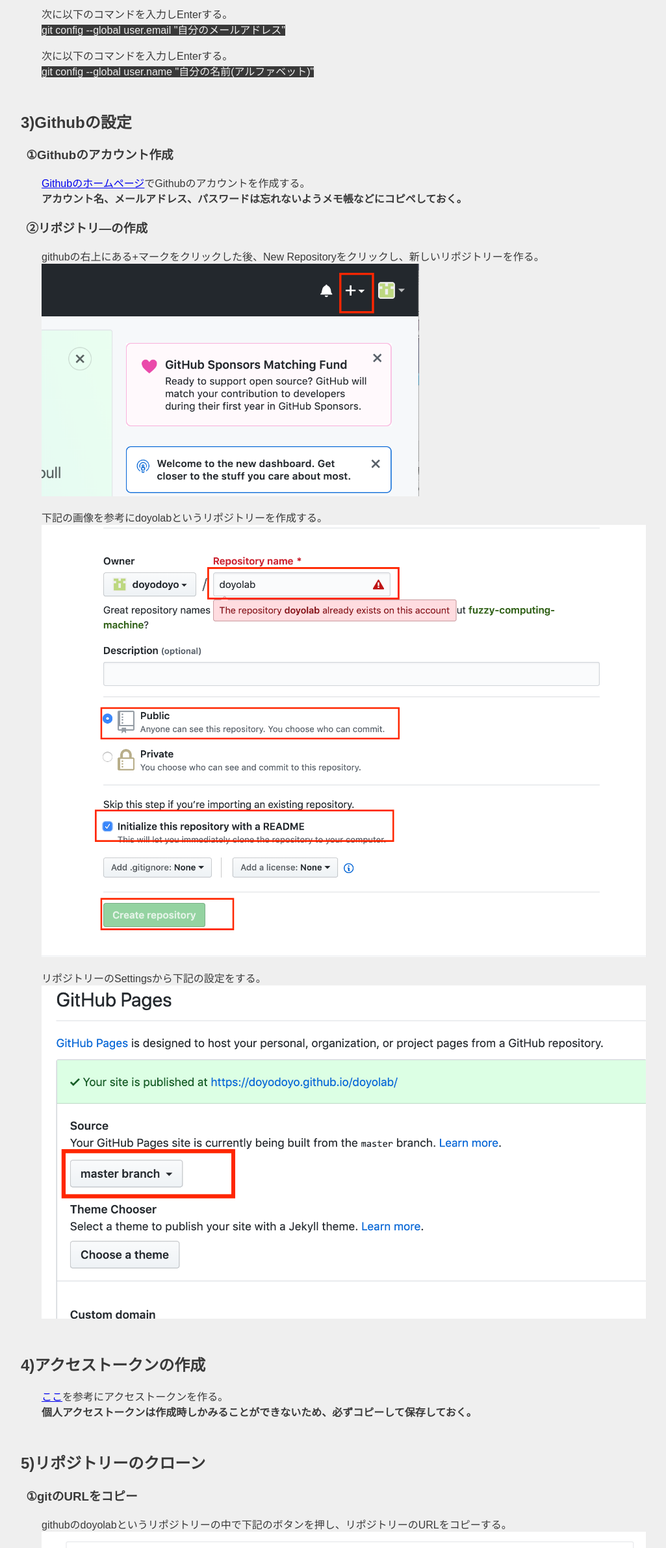
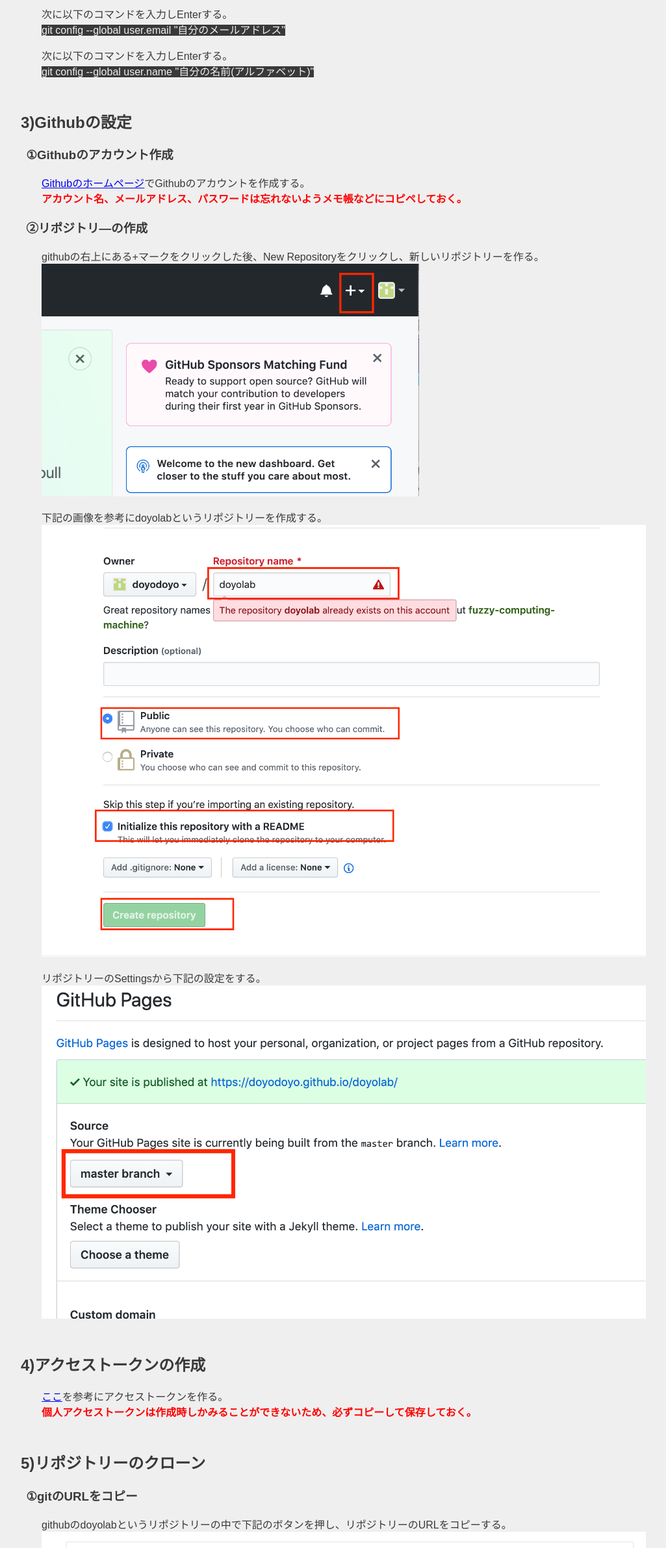
Before and after one commit to ryu5912/doyolab, a plain HTML site: page NO.2.html in a window 1280 px wide. Shown: the part 879-3262 px from the top of the page at 65% size, without its empty margins (46-1071 px from the left). Drawn offline with Linux system fonts and the light colour scheme.

Commit message:
NO2 matome 2

```diff
--- a/NO.2.html
+++ b/NO.2.html
@@ -61,7 +61,7 @@
             <h3>①Githubのアカウント作成</h3>
             <p>
                 <a href="https://github.com/">Githubのホームページ</a>でGithubのアカウントを作成する。<br>
-                <b>アカウント名、メールアドレス、パスワードは忘れないようメモ帳などにコピペしておく。</b>
+                <b><font color="red">アカウント名、メールアドレス、パスワードは忘れないようメモ帳などにコピペしておく。</font></b>
             </p>
             <h3>②リポジトリ―の作成</h3>
             <p>
@@ -80,7 +80,7 @@
             <h2>4)アクセストークンの作成</h2>
             <p>
                 <a href="https://docs.github.com/ja/github/authenticating-to-github/creating-a-personal-access-token">ここ</a>を参考にアクセストークンを作る。<br>
-                <b>個人アクセストークンは作成時しかみることができないため、必ずコピーして保存しておく。
+                <b><font color="red">個人アクセストークンは作成時しかみることができないため、必ずコピーして保存しておく。</font>
                 </b>
             </p>
 
```
